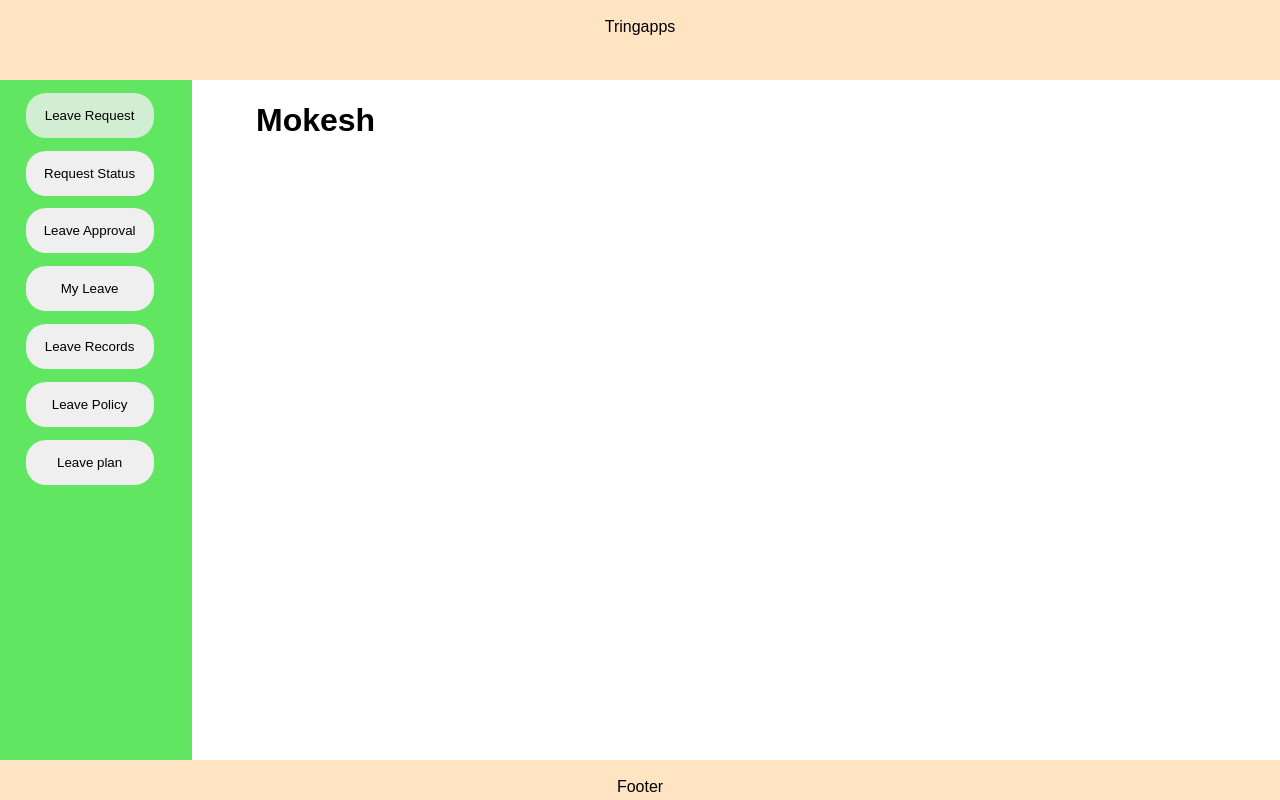
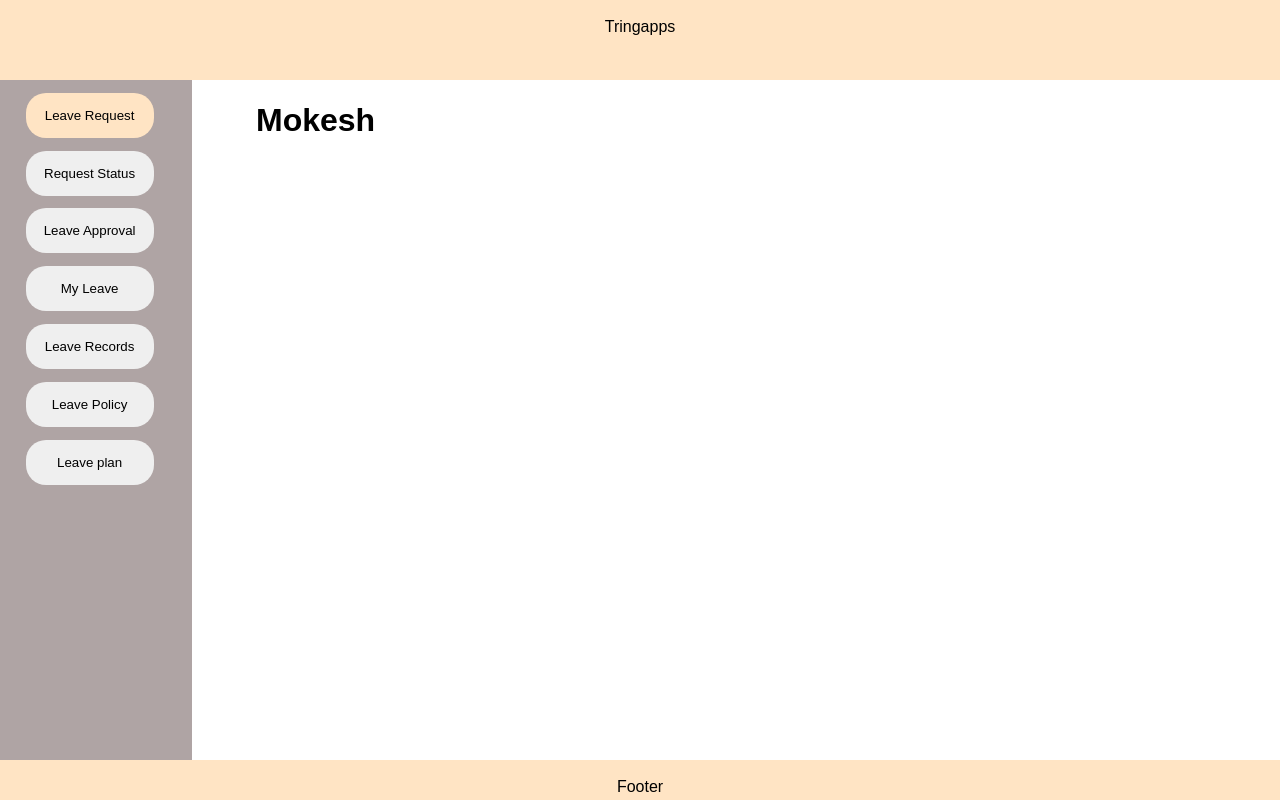
Before and after one commit to Mokesh-off/dummy_HRMS, a React (Create React App) app: page / in a window 1280 px wide. In both pictures the pointer is over the button "Leave Request". Built offline with nearby package versions, Linux system fonts and the light colour scheme.

Commit message:
css changes

```diff
--- a/src/Components/SideNav/SideNav.css
+++ b/src/Components/SideNav/SideNav.css
@@ -1,7 +1,7 @@
 .sidenav {
   width: 15vw;
   position: fixed;
-  background: #61e661;
+  background: #afa4a4;
   overflow-x: hidden;
   padding: 0;
   height: 85vh;
@@ -42,5 +42,5 @@ button {
   outline: none;
 } */
 button:hover{
-  background-color: #d2eed2;
+  background-color: #ffe4c4;
 }
```
